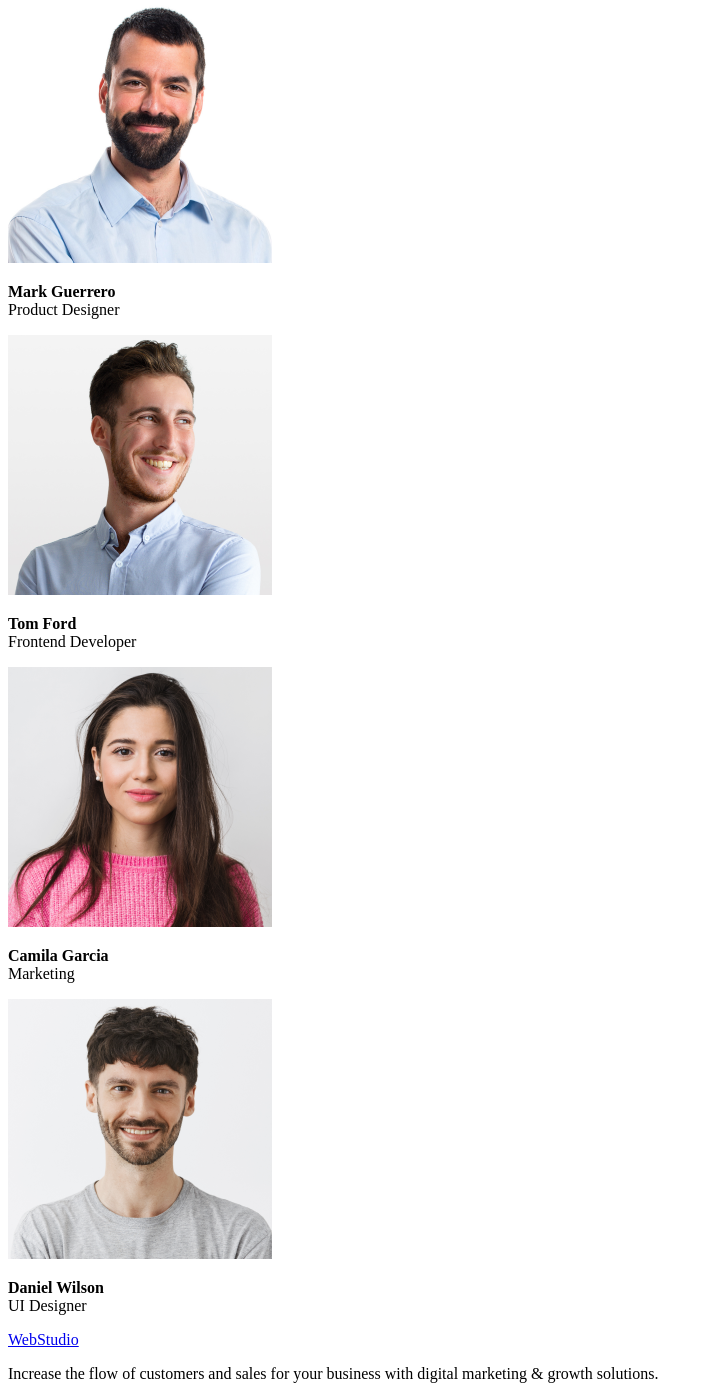
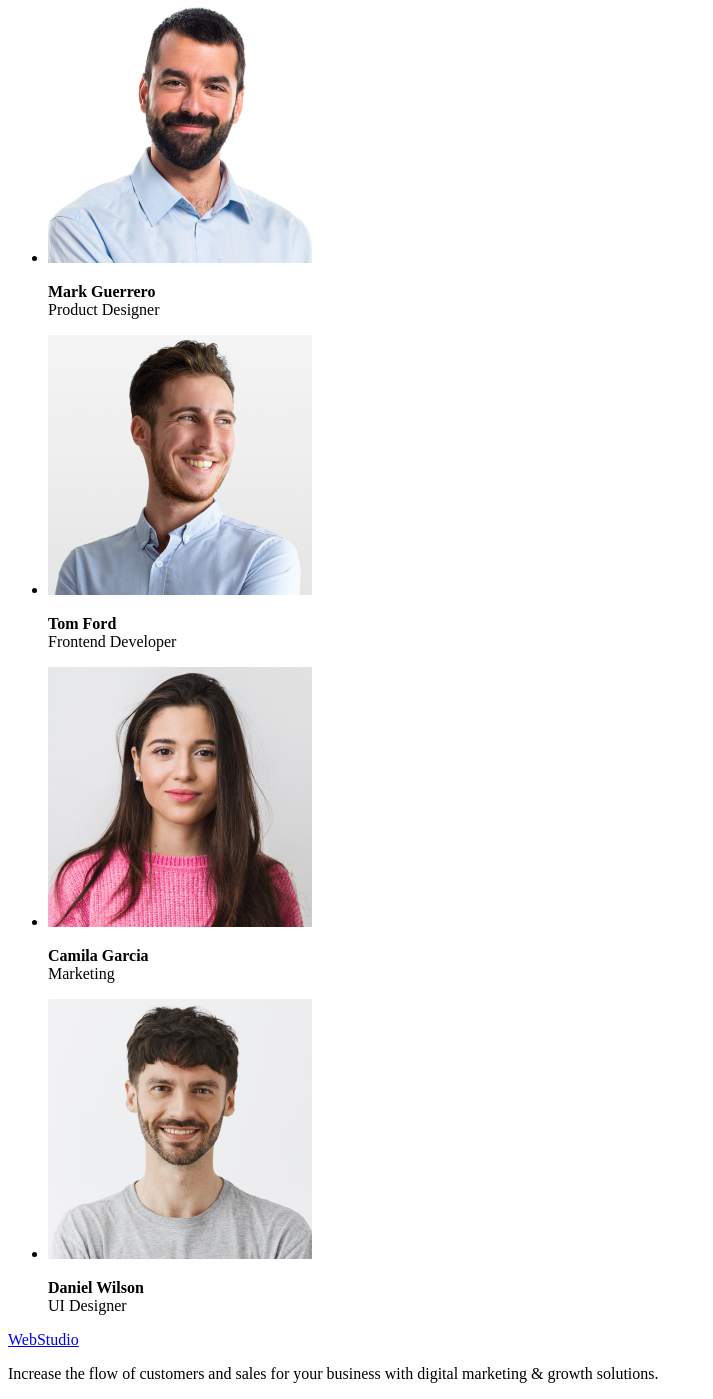
Before and after one commit to talhayuksel9/goit-markup-hw-01, a plain HTML site: page index.html in a window 1280 px wide. Shown: the part 598-1997 px from the top of the page, without its empty margins (0-713 px from the left). Drawn offline with Linux system fonts and the light colour scheme.

Commit message:
Update index.html

```diff
--- a/index.html
+++ b/index.html
@@ -57,29 +57,31 @@ problem to walk away with the perfect and creative solution. </p>
 
       <section>
         <h2>Our Team</h2>
-        <section>
-            <img src="/images/Firstperson.png" width="264" alt="ProductDesignerphoto">  <br>
+
+        <ul>
+            <li>
+                <img src="/images/Firstperson.png" width="264" alt="ProductDesignerphoto">  <br>
                 <p> <strong>Mark Guerrero</strong>   <br>
                 Product Designer</p>
-        </section>
-
-
-            <section>
+            </li>
+            <li>
                 <img src="/images/Secondperson.png" width="264"  alt="FrontendDeveloperphoto"> <br>
         <p> <strong>Tom Ford</strong>   <br>
         Frontend Developer</p>
-            </section>
-
-            <section><img src="/images/Thirdperson.png" width="264" alt="Marketingphoto"> <br>
-                <p> <strong>Camila Garcia</strong>   <br>
-                Marketing</p> </section>
-
-            <section>
+            </li>
+            <li>
+                <section><img src="/images/Thirdperson.png" width="264" alt="Marketingphoto"> <br>
+                    <p> <strong>Camila Garcia</strong>   <br>
+                    Marketing</p> </section>
+            </li>
+            <li>
                 <img src="/images/Fourthperson.png" width="264" alt="UIDesignerphoto"> <br>
                 <p> <strong>Daniel Wilson</strong>   <br>
                 UI Designer</p>
-            </section>
-      </section>
+            </li>
+        </ul>
+    </section>
+
 </main>
 
         <footer>
```
